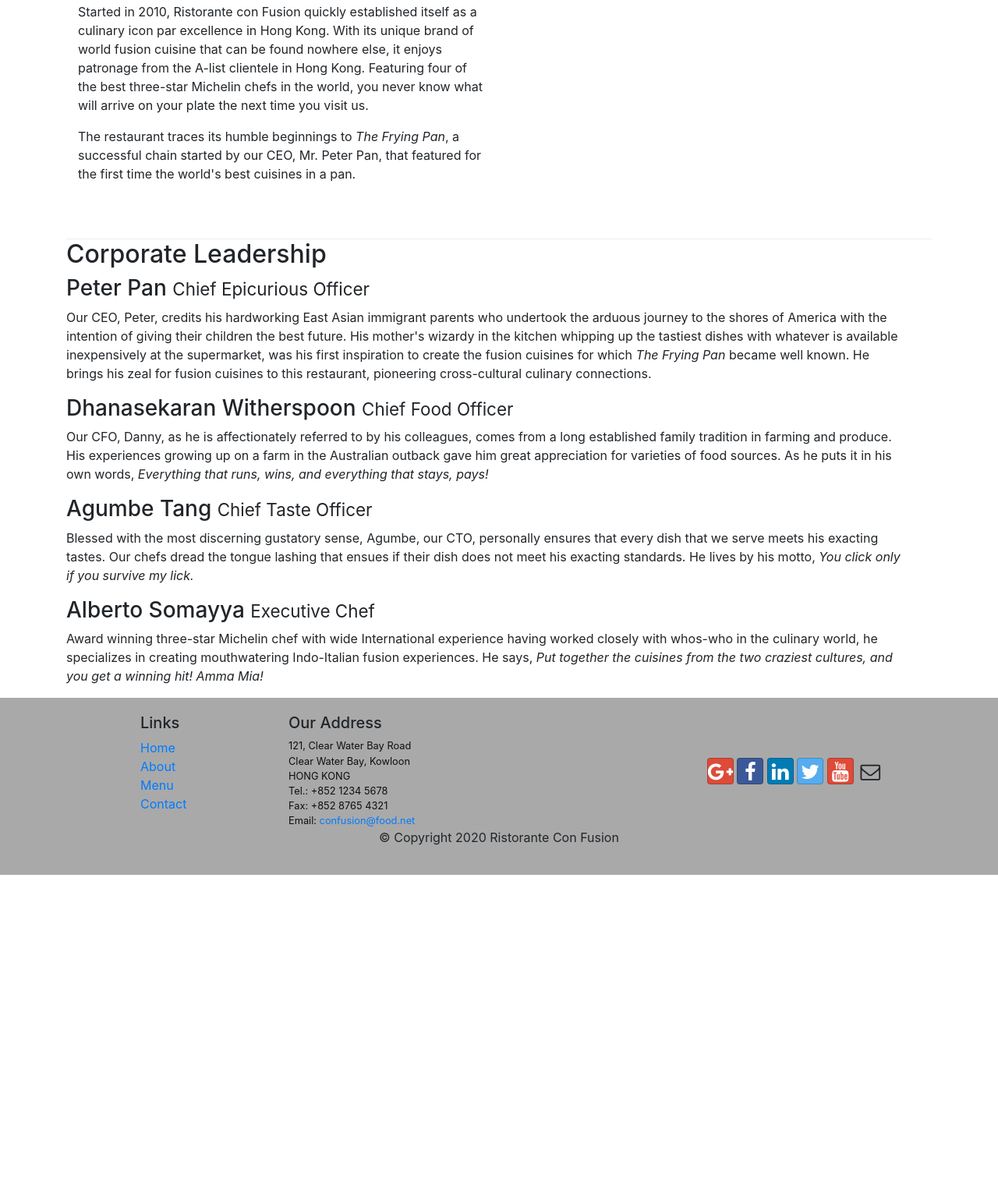
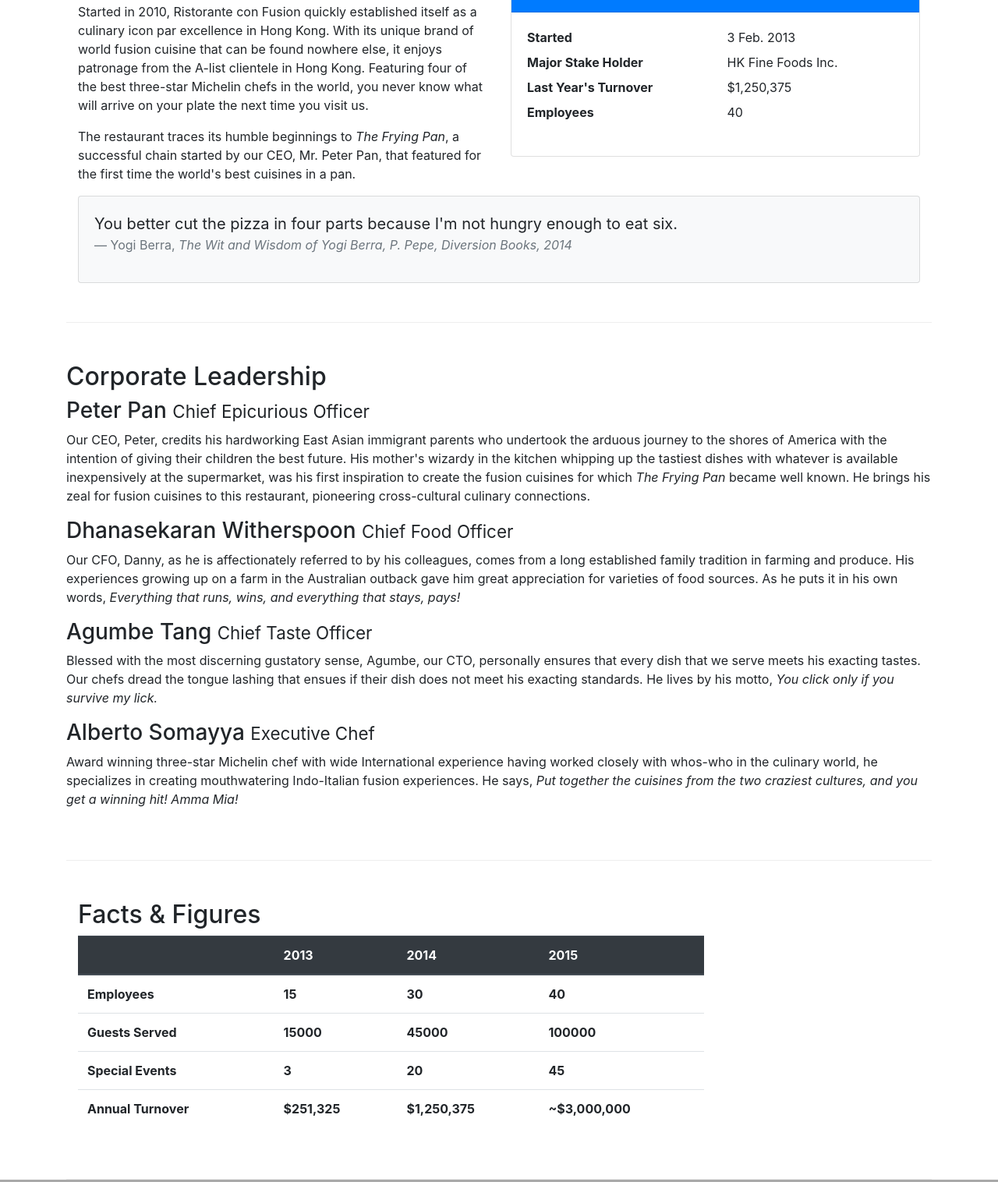
Before and after one commit to akverma00/bitNbites-src, a website: page aboutus.html in a window 1280 px wide. Shown: the part 558-2074 px from the top of the page at 78% size. Before the commit the page ends 1680 px from the top, so only its background shows below. Drawn offline with nearby package versions, Linux system fonts and the light colour scheme.

Commit message:
added Tables and cards +blockquote

```diff
--- a/aboutus.html
+++ b/aboutus.html
@@ -70,12 +70,40 @@
                 <p>Started in 2010, Ristorante con Fusion quickly established itself as a culinary icon par excellence in Hong Kong. With its unique brand of world fusion cuisine that can be found nowhere else, it enjoys patronage from the A-list clientele in Hong Kong.  Featuring four of the best three-star Michelin chefs in the world, you never know what will arrive on your plate the next time you visit us.</p>
                 <p>The restaurant traces its humble beginnings to <em>The Frying Pan</em>, a successful chain started by our CEO, Mr. Peter Pan, that featured for the first time the world's best cuisines in a pan.</p>
             </div>
-            <div class="col-sm-6">
+            <div class="col-sm">
+                <div class="card">
+                    <h3 class="card-header bg-primary text-white">Facts At a Glance</h3>
+                    <div class="card-body">
+                        <dl class="row">
+                            <dt class="col-6">Started</dt>
+                            <dd class="col-6">3 Feb. 2013</dd>
+                            <dt class="col-6">Major Stake Holder</dt>
+                            <dd class="col-6">HK Fine Foods Inc.</dd>
+                            <dt class="col-6">Last Year's Turnover</dt>
+                            <dd class="col-6">$1,250,375</dd>
+                            <dt class="col-6">Employees</dt>
+                            <dd class="col-6">40</dd>
+                        </dl>
+                    </div>
+                </div>
+            </div>
+            <div class="col-12">
+                <div class="card card-body bg-light">
+                    <blockquote class="blockquote">
+                        <p class="mb-0">You better cut the pizza in four parts because I'm not hungry enough to eat six.</p>
+                        <footer class="blockquote-footer">Yogi Berra,
+                            <cite title="Source Title">The Wit and Wisdom of Yogi Berra,
+                                P. Pepe, Diversion Books, 2014</cite>
+                        </footer>
+                    </blockquote>
+
+                </div>
+
             </div>
         </div>
 
 
-        <div class="container row">
+        <div class="row row-content">
             <div>
                 <h2>Corporate Leadership</h2>
                 <h3>Peter Pan <small>Chief Epicurious Officer</small></h3>
@@ -88,6 +116,55 @@
                 <p class="d-none d-sm-block">Award winning three-star Michelin chef with wide International experience having worked closely with whos-who in the culinary world, he specializes in creating mouthwatering Indo-Italian fusion experiences. He says, <em>Put together the cuisines from the two craziest cultures, and you get a winning hit! Amma Mia!</em></p>
             </div>
        </div>
+
+
+       <div class="row row-content">
+           <div class="col-12 col-sm-9">
+                <h2>Facts &amp; Figures</h2>
+               <div class="table-responsive">
+                   <table class="table table-stripped">
+                       <thead class="thead-dark">
+                           <tr>
+                               <th>&nbsp;</th>
+                               <th>2013</th>
+                               <th>2014</th>
+                               <th>2015</th>
+                           </tr>
+                       </thead>
+                       <tbody>
+                        <tr>
+                         <th>Employees</th>
+                         <th>15</th>
+                         <th>30</th>
+                         <th>40</th>
+                        </tr>
+                        <tr>
+                         <th>Guests Served</th>
+                         <th>15000</th>
+                         <th>45000</th>
+                         <th>100000</th>
+                        </tr>
+                        <tr>
+                         <th>Special Events</th>
+                         <th>3</th>
+                         <th>20</th>
+                         <th>45</th>
+                        </tr>
+                        <tr>
+                         <th>Annual Turnover</th>
+                         <th>$251,325</th>
+                         <th>$1,250,375</th>
+                         <th>~$3,000,000</th>
+                        </tr>
+                       </tbody>
+                   </table>
+               </div>
+           </div>
+           <div >
+
+           </div>
+       </div>
+
 
     </div>
 
```
